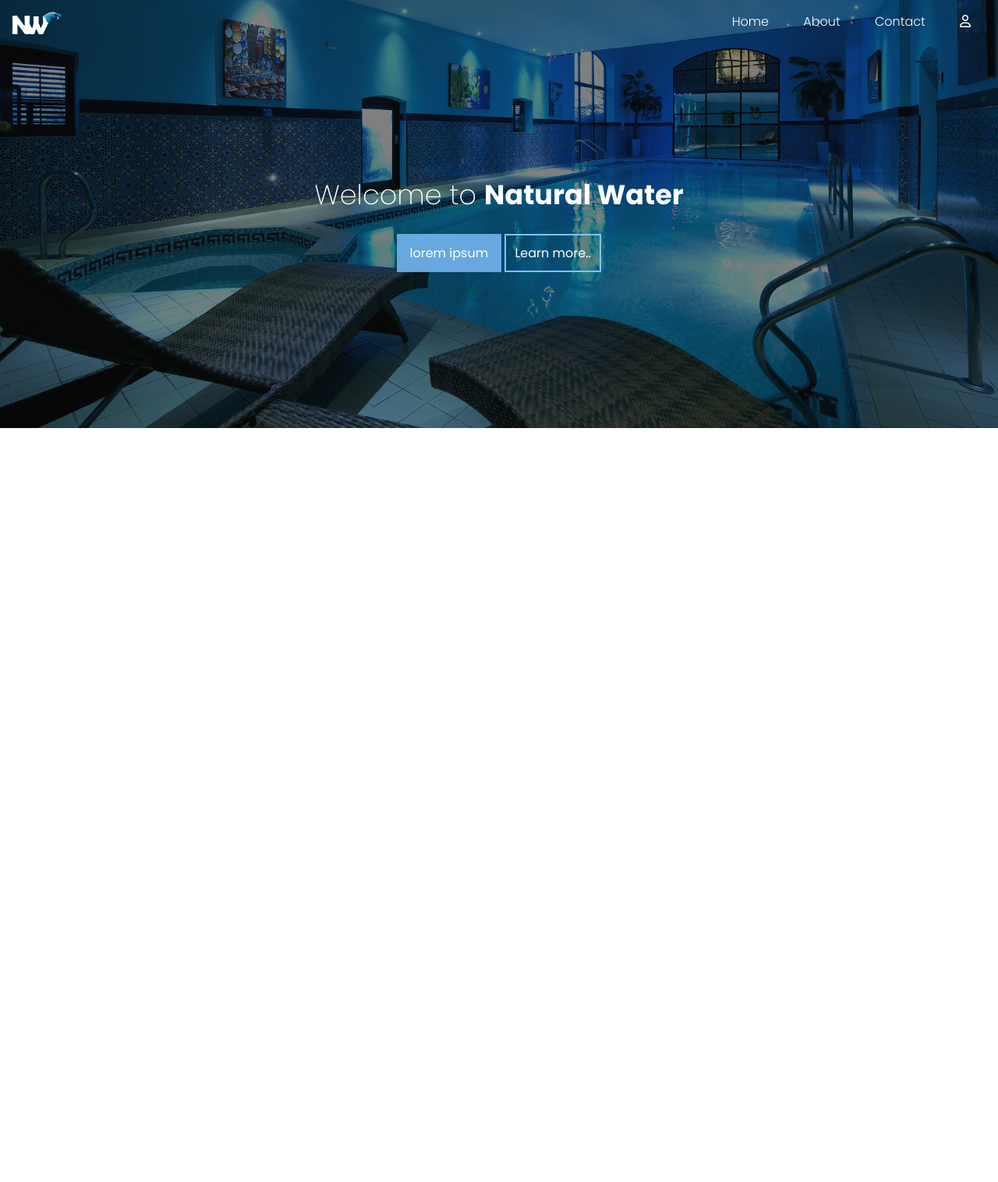
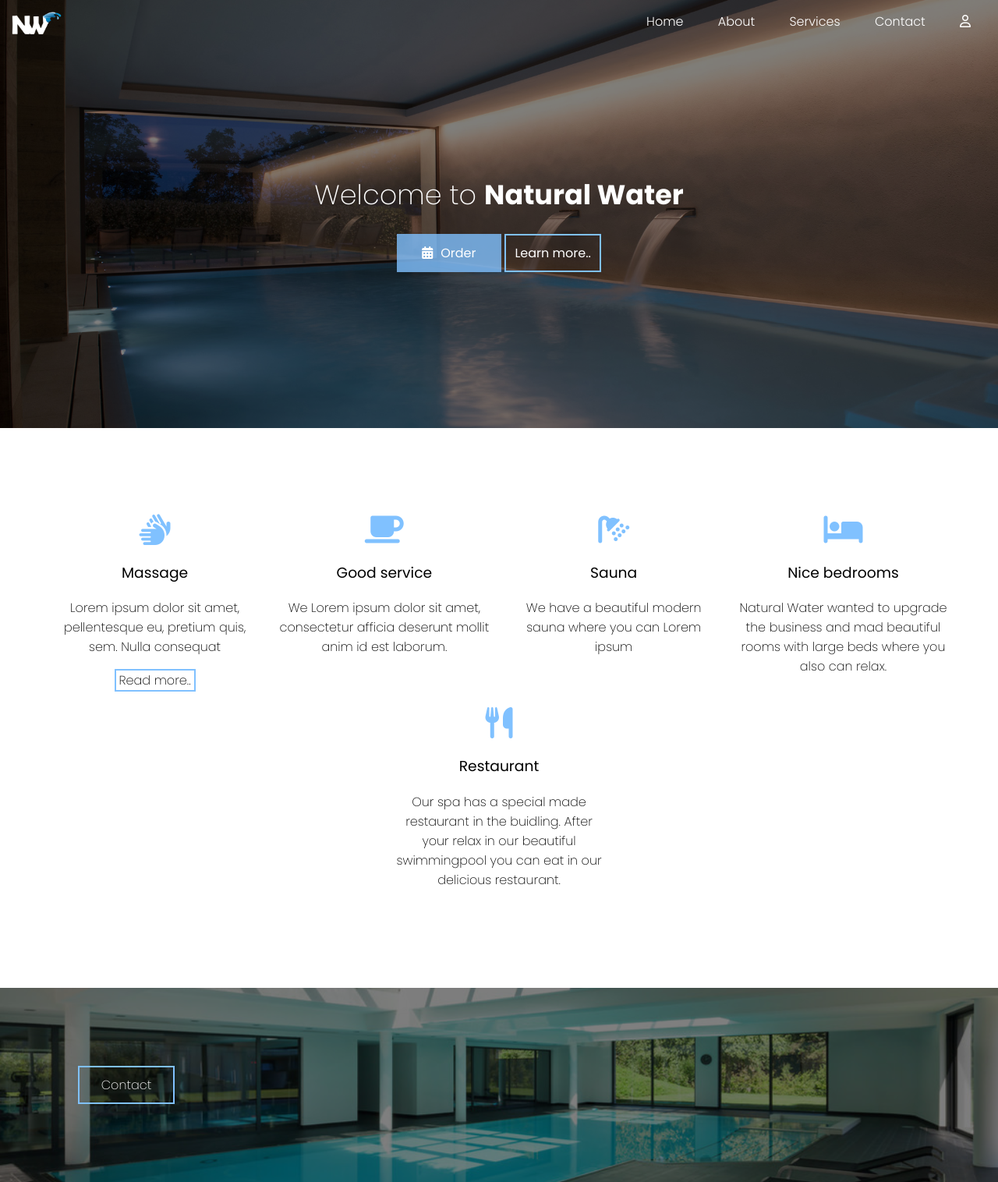
Before and after one commit to MrJulian01/Natural-Water, a PHP site: page / in a window 1280 px wide. Shown: the whole page at 78% size. Before the commit the page ends 549 px from the top, so only its background shows below. Run offline with PHP 8.4, Linux system fonts and the light colour scheme; some libraries are stand-ins or nearby versions.

Commit message:
[ADDED] Services

```diff
--- a/css/style.css
+++ b/css/style.css
@@ -18,7 +18,7 @@ body {
 header {
   padding-top: 200px;
   padding-bottom: 200px;
-  background-image: url("../img/header10.jpg");
+  background-image: url("../img/header12.jpg");
   background-blend-mode: multiply;
   background-color: rgba(0, 0, 0, 0.5);
   background-size: cover;
@@ -52,6 +52,10 @@ header h1 {
   width: 110px;
   background-color: rgba(128, 193, 255, 0.8);
   border: 2px solid rgba(128, 193, 255, 0.0);
+}
+
+.top_button i {
+  margin-right: 10px;
 }
 
 .top_button:hover {
@@ -122,4 +126,114 @@ nav i:hover {
 
 /* MAIN CONTENT OF THE WEBPAGE */
 
-/* Lorem Ipsum section */
+/* Servcies section */
+
+#services {
+  width: 100%;
+  text-align: center;
+  padding-top: 100px;
+  padding-bottom: 100px;
+}
+
+#services article {
+  text-align: center;
+  display: inline-block;
+  width: 270px;
+  vertical-align: top;
+  margin: 10px;
+}
+
+#services article h3 {
+  font-weight: 400;
+}
+
+#services p {
+  font-weight: 200;
+}
+
+#services i {
+  font-size: 40px;
+  color: #80c1ff;
+}
+
+.read_more {
+  border: 2px solid #80c1ff;
+  margin: 0px auto;
+  text-align: center;
+  width: 100px;
+}
+
+.read_more a {
+  color: black;
+  text-decoration: none;
+  font-weight: 200;
+}
+
+/*  MID SECTION  */
+
+#mid_section {
+  width: 100%;
+  padding-top: 100px;
+  padding-bottom: 100px;
+  background-image: url("../img/header5.jpg");
+  background-blend-mode: multiply;
+  background-color: rgba(0, 0, 0, 0.5);
+  background-size: cover;
+  background-repeat: no-repeat;
+  background-position: center;
+  background-attachment: fixed;
+}
+
+#mid_section a {
+  color: white;
+  text-decoration: none;
+}
+
+.mid_button {
+  border: 2px solid #80c1ff;
+  display: inline-block;
+  padding: 10px;
+  width: 100px;
+  text-align: center;
+  font-weight: 200;
+  margin-left: 100px;
+}
+
+.mid_button:hover {
+  transition: .5s;
+  background-color: rgba(128, 193, 255, 0.8);
+  border: 2px solid rgba(128, 193, 255, 0.0);
+  padding: 12px;
+}
+
+
+
+
+
+
+
+
+
+
+
+
+
+
+
+
+
+
+
+
+
+
+
+
+
+
+
+
+
+
+
+/* REMOVE THIS COMMENT  */
--- a/index.html
+++ b/index.html
@@ -2,7 +2,8 @@
 <html>
   <head>
     <meta charset="utf-8">
-		<meta name="description" content="Spa Website">
+		<meta name="description" content="Natural Water - Spa">
+    <meta name="keywords" content="Spa, Natural, Water, Wellness, beautiful, sauna, restaurant, services, massage">
 		<meta name="author" content="Julian Houwaart, Steven Dahlhaus Carmona">
 		<meta name="viewport" content="width=device-width, initial-scale=1.0">
 		<link rel="stylesheet" type="text/css" href="css/style.css">
@@ -20,7 +21,7 @@
 
       <section id="header_buttons">
         <article class="top_button">
-          <a href="#">lorem ipsum</a>
+          <a href="#"><i class="fa fa-calendar" aria-hidden="true"></i>Order</a>
         </article>
 
         <article class="top_button2">
@@ -37,6 +38,7 @@
       <a href="index.html"><img id="logo" src="img/LogoWhite.png" alt="Logo"></a>
         <a href="#">Home</a>
         <a href="#">About</a>
+        <a href="#">Services</a>
         <a href="#">Contact</a>
         <a href="#"><i class="fa fa-user-o" aria-hidden="true"></i></a>
     </nav>
@@ -44,12 +46,57 @@
 
     <!-- _________________________________________ -->
     <!-- MAIN CONTENT OF THE WEBPAGE -->
-    <!-- Lorem Ipsum section -->
+    <!-- Services section -->
 
     <main>
+      <section id="services">
+        <article>
+          <i class="fa fa-sign-language" aria-hidden="true"></i>
+          <h3>Massage</h3>
+          <p>Lorem ipsum dolor sit amet, pellentesque eu, pretium quis, sem. Nulla consequat </p>
+
+          <div class="read_more">
+            <a href="#">Read more..</a>
+          </div>
+        </article>
+
+        <article>
+          <i class="fa fa-coffee" aria-hidden="true"></i>
+          <h3>Good service</h3>
+          <p>We Lorem ipsum dolor sit amet, consectetur afficia deserunt mollit anim id est laborum. </p>
+        </article>
+
+        <article>
+          <i class="fa fa-shower" aria-hidden="true"></i>
+          <h3>Sauna</h3>
+          <p>We have a beautiful modern sauna where you can Lorem ipsum</p>
+        </article>
+
+        <article>
+          <i class="fa fa-bed" aria-hidden="true"></i></i>
+          <h3>Nice bedrooms</h3>
+          <p>Natural Water wanted to upgrade the business and mad beautiful rooms with large beds where you also can relax.</p>
+        </article>
+
+        <article>
+          <i class="fa fa-cutlery" aria-hidden="true"></i>
+          <h3>Restaurant</h3>
+          <p>Our spa has a special made restaurant in the buidling. After your relax in our beautiful swimmingpool you can eat in our delicious restaurant.</p>
+        </article>
+      </section>
+
+    <!--  Mid section  -->
+
+      <section id="mid_section">
+        <article class="mid_button">
+          <a href="#">Contact</a>
+        </article>
+      </section>
+
       <section id="">
 
       </section>
+
     </main>
 
 
@@ -59,6 +106,5 @@
     <footer id="footer">
 
     </footer>
-
   </body>
 </html>
```
Also changed, not shown: img/header11.jpg (added), img/header12.jpg (added), img/header3.jpg (deleted), img/header4.jpg (deleted), img/header6.jpg (deleted), img/header7.jpg (deleted), pages/about.html (added), pages/contact.html (added), pages/services.html (added).
